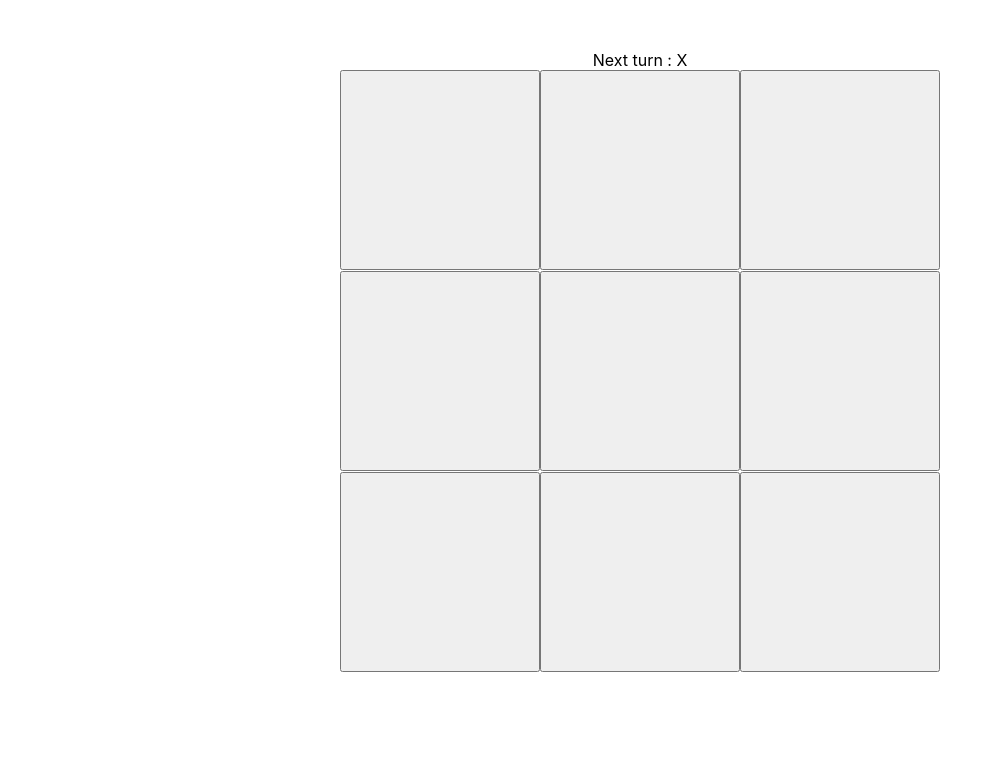
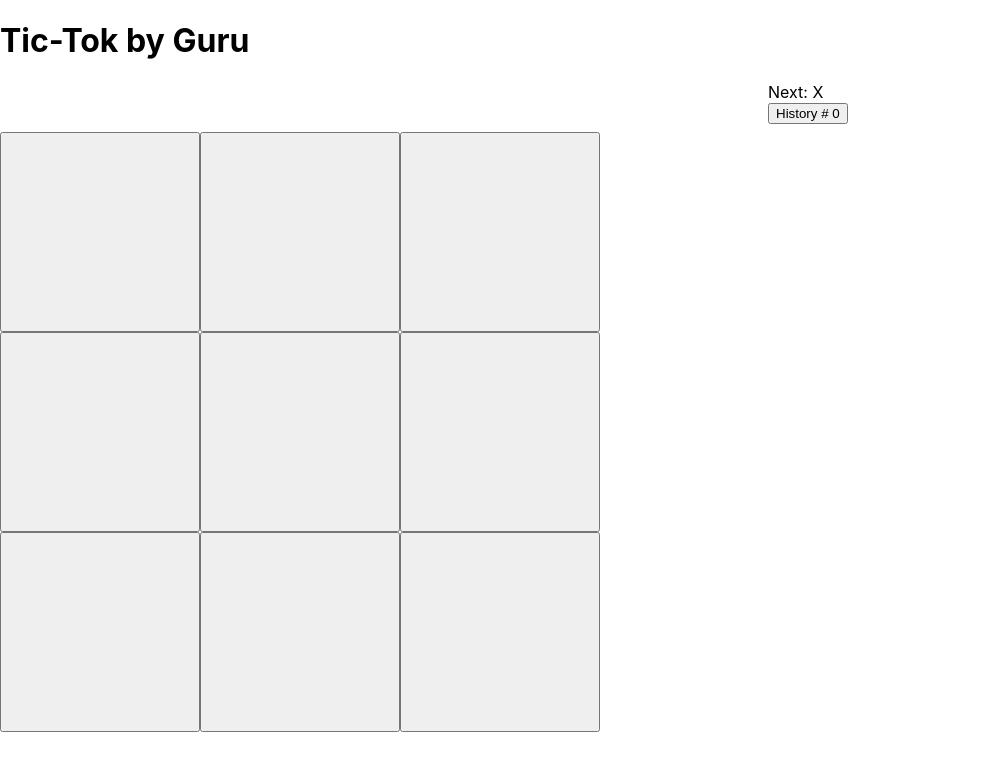
Before and after one commit to gsofter/react-guru-examples, a React (Create React App) app: page / in a window 1280 px wide. Shown: the top 770 px of the page, without its empty margins (0-1003 px from the left). Built offline with nearby package versions, Linux system fonts and the light colour scheme.

Commit message:
UPDATE: time tracking, history function updated

```diff
--- a/src/App.js
+++ b/src/App.js
@@ -1,14 +1,16 @@
 import React from 'react';
-import logo from './logo.svg';
-import './components/board'
-import Board from './components/board';
+import Game from './components/game';
 import './App.css';
 import './style.css';
+
 function App() {
   return (
-    <div className="container">
-      <Board/>
-    </div>
+    <React.Fragment>
+      <h1> Tic-Tok by Guru </h1>
+      <div className="container">
+        <Game />
+      </div>
+    </React.Fragment>
   );
 }
 
--- a/src/components/board.js
+++ b/src/components/board.js
@@ -1,86 +1,24 @@
-import React from 'react';
+import React from 'react'
+import Square from './square'
 
-import Square from './square'
-export default class Board extends React.Component {
-    // eslint-disable-next-line no-useless-constructor
-    constructor(props) {
-        super(props)
-
-        this.state = {
-            squares: Array(9).fill(null),
-            xIsNext: true,
-        }
-    }
-
-    handleSquareClick(i) {
-        const squares = this.state.squares.slice();
-        const winner = calculateWinner(squares);
-        if( winner || squares[i] )
-            return;
-        squares[i] = this.state.xIsNext ? 'X' : 'O';
-        this.setState({
-            squares: squares,
-            xIsNext: !this.state.xIsNext,
-        });
-    }
-
-    renderSquare(i) {
-        return (
-            <Square
-                value = { this.state.squares[i] }
-                handleClick = { () => { this.handleSquareClick(i) } }/>
-        );
-    }
-
-    render() {
-        const next = this.state.xIsNext ? 'X' : 'O';
-        const winner = calculateWinner(this.state.squares);
-        let status;
-        if(winner) {
-            status = "Winner : " + winner;
-        } else {
-            status = "Next turn : " + next;
-        }
-
+export default function Board(props) {
     return (
         <React.Fragment>
-                { status }
-                <div className = "row">
-                    { this.renderSquare(0) }
-                    { this.renderSquare(1) }
-                    { this.renderSquare(2) }
+            <div className = "board-row">
+                <Square value= {props.squares[0]} handleClick={ () => { props.handleSquareClick(0) } }></Square>
+                <Square value= {props.squares[1]} handleClick={ () => { props.handleSquareClick(1) } }></Square>
+                <Square value= {props.squares[2]} handleClick={ () => { props.handleSquareClick(2) } }></Square>
             </div>
-                <div className = "row">
-                    { this.renderSquare(3) }
-                    { this.renderSquare(4) }
-                    { this.renderSquare(5) }
+            <div className = "board-row">
+                <Square value= {props.squares[3]} handleClick={ () => { props.handleSquareClick(3) } }></Square>
+                <Square value= {props.squares[4]} handleClick={ () => { props.handleSquareClick(4) } }></Square>
+                <Square value= {props.squares[5]} handleClick={ () => { props.handleSquareClick(5) } }></Square>
             </div>
-                <div className = "row">
-                    { this.renderSquare(6) }
-                    { this.renderSquare(7) }
-                    { this.renderSquare(8) }
+            <div className = "board-row">
+                <Square value= {props.squares[6]} handleClick={ () => { props.handleSquareClick(6) } }></Square>
+                <Square value= {props.squares[7]} handleClick={ () => { props.handleSquareClick(7) } }></Square>
+                <Square value= {props.squares[8]} handleClick={ () => { props.handleSquareClick(8) } }></Square>
             </div>
         </React.Fragment>
     );
 }
-}
-
-function calculateWinner(squares) {
-    const lines = [
-        [0, 1, 2],
-        [3, 4, 5],
-        [6, 7, 8],
-        [0, 3, 6],
-        [1, 4, 7],
-        [2, 5, 8],
-        [0, 4, 8],
-        [2, 4, 6],
-    ];
-    for (let i = 0; i < lines.length; i++) {
-        const [a, b, c] = lines[i];
-        if (squares[a] && squares[a] === squares[b] && squares[a] === squares[c]) {
-        return squares[a];
-        }
-    }
-    return null;
-}
--- /dev/null
+++ b/src/components/game.js
@@ -0,0 +1,97 @@
+import React from "react";
+import Board from "./board";
+
+export default class Game extends React.Component {
+
+    // eslint-disable-next-line no-useless-constructor
+    constructor(props) {
+        super(props);
+
+        this.state = {
+            history: [{
+                squares: Array(9).fill(null)
+            }],
+            currentStep: 0,
+            isXNext: true,
+        };
+    }
+
+    handleSquareClick(i) {
+        const history = this.state.history.slice(0, this.state.currentStep + 1);
+        const current = history[history.length - 1];
+        const squares = current.squares.slice();
+        const winner = calculateWinner(squares);
+        if(squares[i] || winner)
+            return;
+        squares[i] = this.state.isXNext ? 'X' : 'O';
+        this.setState({
+            isXNext: !this.state.isXNext,
+            history: history.concat([{ squares: squares}]),
+            currentStep: this.state.currentStep + 1
+        });
+    }
+
+    jump(move) {
+        console.log(move);
+        const isXNext = move %  2 === 0 ? true : false;
+        this.setState({ isXNext: isXNext, currentStep: move});
+    }
+
+    render() {
+        const history = this.state.history;
+        const squares = history[this.state.currentStep].squares;
+        const winner = calculateWinner(squares);
+        let status;
+        if(winner) {
+            status = "Winner : " + winner;
+        } else {
+            status = "Next: " + (this.state.isXNext ? 'X' : 'O');
+        }
+
+        const move = history.map( (step, move) => {
+            const desc = move ? "Go to Move #" + move : "Go to start";
+            return (
+                <button onClick={() => this.jump(move)}> History # { move } </button>
+            );
+        })
+
+        return (
+            <React.Fragment>
+                <div id="game">
+                    <Board
+                        squares = {this.state.history[this.state.currentStep].squares}
+                        handleSquareClick = { i => this.handleSquareClick(i) }
+                        />
+                </div>
+                <div id="game-info">
+                    <div id="game-status">
+                        {status}
+                    </div>
+                    <div>
+                        {move}
+                    </div>
+                </div>
+            </React.Fragment>
+        );
+    }
+}
+
+function calculateWinner(squares) {
+    const lines = [
+        [0, 1, 2],
+        [3, 4, 5],
+        [6, 7, 8],
+        [0, 3, 6],
+        [1, 4, 7],
+        [2, 5, 8],
+        [0, 4, 8],
+        [2, 4, 6],
+    ];
+    for (let i = 0; i < lines.length; i++) {
+        const [a, b, c] = lines[i];
+        if (squares[a] && squares[a] === squares[b] && squares[a] === squares[c]) {
+        return squares[a];
+        }
+    }
+    return null;
+}
--- a/src/style.css
+++ b/src/style.css
@@ -1,11 +1,38 @@
-.container {
+.container{
     margin-left: auto;
     margin-right: auto;
+    display: flex;
+}
+
+#game {
     text-align: center;
     padding: 50px 0;
+    display: flex;
+}
+
+#game:after{
+    clear: both;
+}
+
+.board-row:after {
+    clear: both;
+    content: "";
+    display: table;
 }
 
 .square {
     width: 200px;
     height: 200px;
+    display: block;
+    text-align: center;
+    font-size: 60px;
+    font-weight: 500;
 }
+
+#game {
+    width: 60%;
+}
+
+#game-info{
+    width: 40%;
+}
```
Lines whose indentation alone changed are shown as unchanged.
